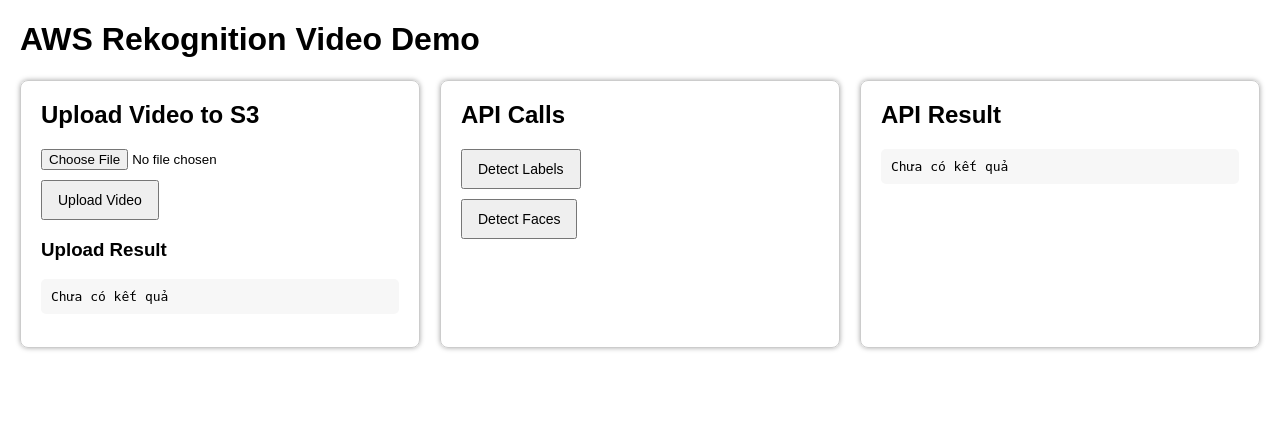
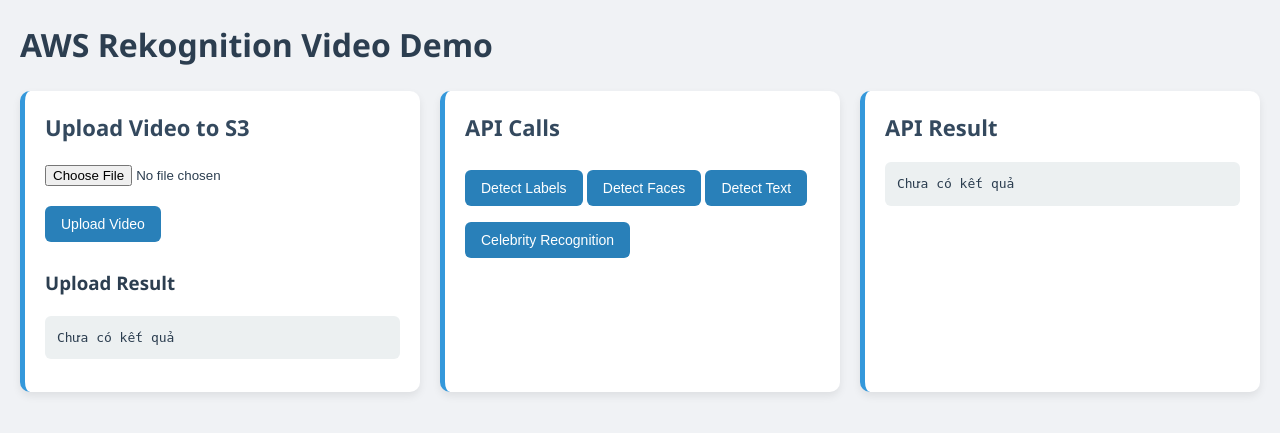
Before and after one commit to luongngochuy1903/AWS_Rekognition_UTE, a Flask app: page /video in a window 1280 px wide. Shown: the top 433 px of the page. Run offline with Flask 3, Linux system fonts and the light colour scheme.

Commit message:
add StartCelebrityRecognition,StartTextDetection,DetectProtectiveEquipment

```diff
--- a/app.py
+++ b/app.py
@@ -12,6 +12,8 @@ from modules.compare_image import compare_faces
 
 from modules.video.label_detect_vid import *
 from modules.video.face_detect_vid import *
+from modules.video.text_detect_vid import *
+from modules.video.celebrity_Recognition_vid import *
 
 from modules.detect_faces import detect_faces
 from modules.detect_text import detect_text
@@ -64,6 +66,9 @@ def detectFaces():
 @app.route('/recognize-celebrities', methods=['POST'])
 def recognizeCelebrities():
     return recognize_celebrities(rekognition)
+@app.route('/detect-protective-equipment', methods=['POST'])
+def detect_protective_equipment():
+    return detect_protective_equipment(rekognition)
 
 #VIDEO
 @app.route('/video')
@@ -82,6 +87,13 @@ def video_label_detect():
 def video_face_detect():
     return detect_faces_video(rekognition)
 
+@app.route('/video/text-detect', methods=['POST'])
+def video_text_detect():
+    return detect_text_video(rekognition)
+
+@app.route('/video/celebrity-recognition', methods=['POST'])
+def video_celebrity_recognition():
+    return detect_celebrity_video(rekognition)
 #Nhóm 1
 @app.route('/recognise', methods=['POST'])
 def recognise():
--- a/templates/video.html
+++ b/templates/video.html
@@ -4,14 +4,89 @@
     <meta charset="UTF-8">
     <title>AWS Rekognition Video Demo</title>
     <style>
-        body { font-family: Arial, sans-serif; margin: 20px; }
-        h2 { margin-top: 0; }
-        .container { display: flex; gap: 20px; }
-        .column { flex: 1; border: 1px solid #ccc; padding: 20px; border-radius: 8px; box-shadow: 0 0 5px #aaa; }
-        button { display: block; margin: 10px 0; padding: 10px 15px; font-size: 14px; cursor: pointer; }
-        input[type="file"] { display: block; margin: 10px 0; width: 100%; }
-        pre { background: #f7f7f7; padding: 10px; border-radius: 5px; max-height: 500px; overflow: auto; }
-    </style>
+    body {
+        font-family: 'Segoe UI', Tahoma, Geneva, Verdana, sans-serif;
+        margin: 20px;
+        line-height: 1.5;
+        background-color: #f0f2f5; /* nền tổng thể nhạt */
+        color: #2c3e50;
+    }
+
+    h2 {
+        margin-top: 0;
+        font-size: 22px;
+        color: #34495e; /* tiêu đề chuyên nghiệp */
+    }
+
+    .container {
+        display: flex;
+        gap: 20px;
+        flex-wrap: wrap;
+    }
+
+    .column {
+        flex: 1;
+        border-radius: 10px;
+        padding: 20px;
+        min-width: 280px;
+        background-color: #ffffff; /* nền trắng cơ bản */
+        border-left: 5px solid #3498db;
+        box-shadow: 0 4px 8px rgba(0,0,0,0.08);
+        transition: transform 0.2s, box-shadow 0.2s, background-color 0.3s;
+    }
+
+    /* thêm màu nền nhạt cho column hover */
+    .column:hover {
+        transform: translateY(-3px);
+        box-shadow: 0 6px 12px rgba(0,0,0,0.12);
+        background-color: #f1f8ff; /* xanh nhạt khi hover */
+    }
+
+    /* các loại column khác nhau có thể thêm class riêng */
+    .column.face { background-color: #fcfbf7; }       /* vàng nhạt */
+    .column.text { background-color: #f0fcf7; }       /* xanh lá nhạt */
+    .column.celebrity { background-color: #f7f0fc; }  /* tím nhạt */
+
+    .column img {
+        max-width: 100%;
+        max-height: 200px;
+        display: block;
+        margin-bottom: 12px;
+        border-radius: 6px;
+        object-fit: cover;
+    }
+
+    button {
+        margin: 8px 0;
+        padding: 10px 16px;
+        font-size: 14px;
+        cursor: pointer;
+        border-radius: 6px;
+        border: none;
+        background-color: #2980b9;
+        color: #fff;
+        transition: background 0.3s;
+    }
+
+    button:hover {
+        background-color: #1c5980;
+    }
+
+    input[type="file"] {
+        margin-bottom: 12px;
+    }
+
+    pre {
+        background: #ecf0f1;
+        padding: 12px;
+        border-radius: 6px;
+        max-height: 350px;
+        overflow: auto;
+        font-size: 13px;
+        color: #2c3e50;
+    }
+</style>
+
 </head>
 <body>
 
@@ -33,6 +108,8 @@
         <h2>API Calls</h2>
         <button id="detect_labels">Detect Labels</button>
         <button id="detect_faces">Detect Faces</button>
+        <button id="detect_text">Detect Text</button>
+        <button id="celebrity_recognition">Celebrity Recognition</button>
     </div>
 
     <!-- Cột 3: JSON Result -->
@@ -77,7 +154,8 @@ async function callApi(endpoint) {
 // Buttons API
 document.getElementById("detect_labels").addEventListener("click", () => callApi("/video/label-detect"));
 document.getElementById("detect_faces").addEventListener("click", () => callApi("/video/face-detect"));
-
+document.getElementById("detect_text").addEventListener("click", () => callApi("/video/text-detect"));
+document.getElementById("celebrity_recognition").addEventListener("click", () => callApi("/video/celebrity-recognition"));
 </script>
 
 </body>
```
Also changed, not shown: modules/detect_protective_equipment.py (added, +47 -0 lines), modules/video/celebrity_Recognition_vid.py (added, +54 -0 lines), modules/video/text_detect_vid.py (added, +52 -0 lines), templates/index.html (+88 -9 lines).
